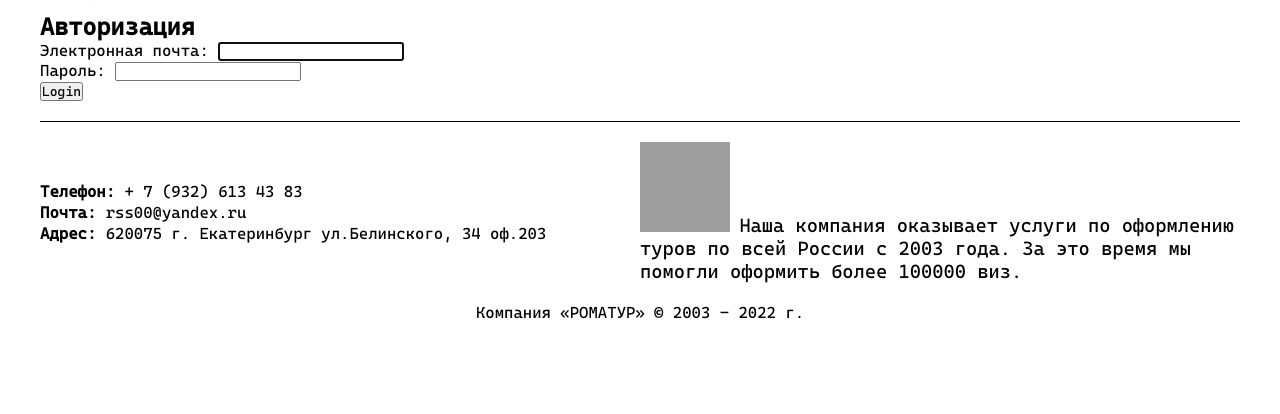
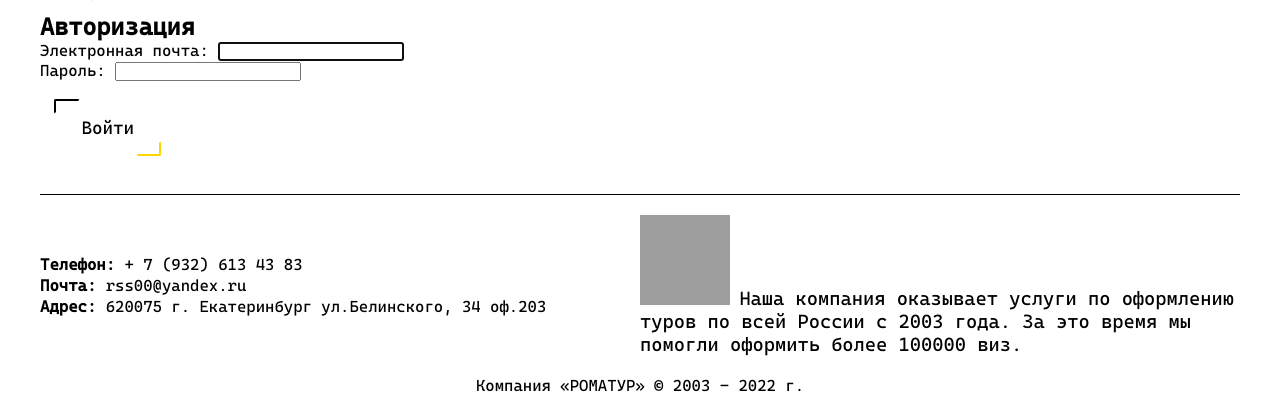
Before and after one commit to yura-krykh/gbrusev, a Django app: page /login/ in a window 1280 px wide. Shown: the part 198-612 px from the top of the page. Run offline with Django 4.2, Linux system fonts and the light colour scheme; grey boxes are pictures that could not be loaded.

Commit message:
login.css

```diff
--- /dev/null
+++ b/agency/static/style/user/login.css
@@ -0,0 +1,48 @@
+.button {
+    position: relative;
+    padding: 1em 1.5em;
+    border: none;
+    background-color: transparent;
+    cursor: pointer;
+    outline: none;
+    font-size: 18px;
+    margin: 1em 0.8em;
+}
+
+.button.type1 {
+    color: black;
+}
+
+.button.type1.type1::after, .button.type1.type1::before {
+    content: "";
+    display: block;
+    position: absolute;
+    width: 20%;
+    height: 20%;
+    border: 2px solid;
+    transition: all 0.6s ease;
+    border-radius: 2px;
+}
+
+.button.type1.type1::after {
+    bottom: 0;
+    right: 0;
+    border-top-color: transparent;
+    border-left-color: transparent;
+    border-bottom-color: #ffd700;
+    border-right-color: #ffd700;
+}
+
+.button.type1.type1::before {
+    top: 0;
+    left: 0;
+    border-bottom-color: transparent;
+    border-right-color: transparent;
+    border-top-color: black;
+    border-left-color: black;
+}
+
+.button.type1.type1:hover:after, .button.type1.type1:hover:before {
+    width: 100%;
+    height: 100%;
+}
--- a/agency/templates/user/login.html
+++ b/agency/templates/user/login.html
@@ -1,6 +1,11 @@
 {% extends 'base.html' %}
+{% load static %}
 
 {% block title %}Login{% endblock %}
+
+{% block style %}
+    <link rel="stylesheet" href="{% static 'style/user/login.css' %}">
+{% endblock style %}
 
 {% block content %}
     <div class="container">
@@ -8,7 +13,9 @@
         <form method="post">
             {% csrf_token %}
             {{ form.as_p }}
-            <button type="submit">Login</button>
+            <div class="button-form">
+                <button type="submit" class="button type1">Войти</button>
+            </div>
         </form>
     </div>
 {% endblock %}
```
